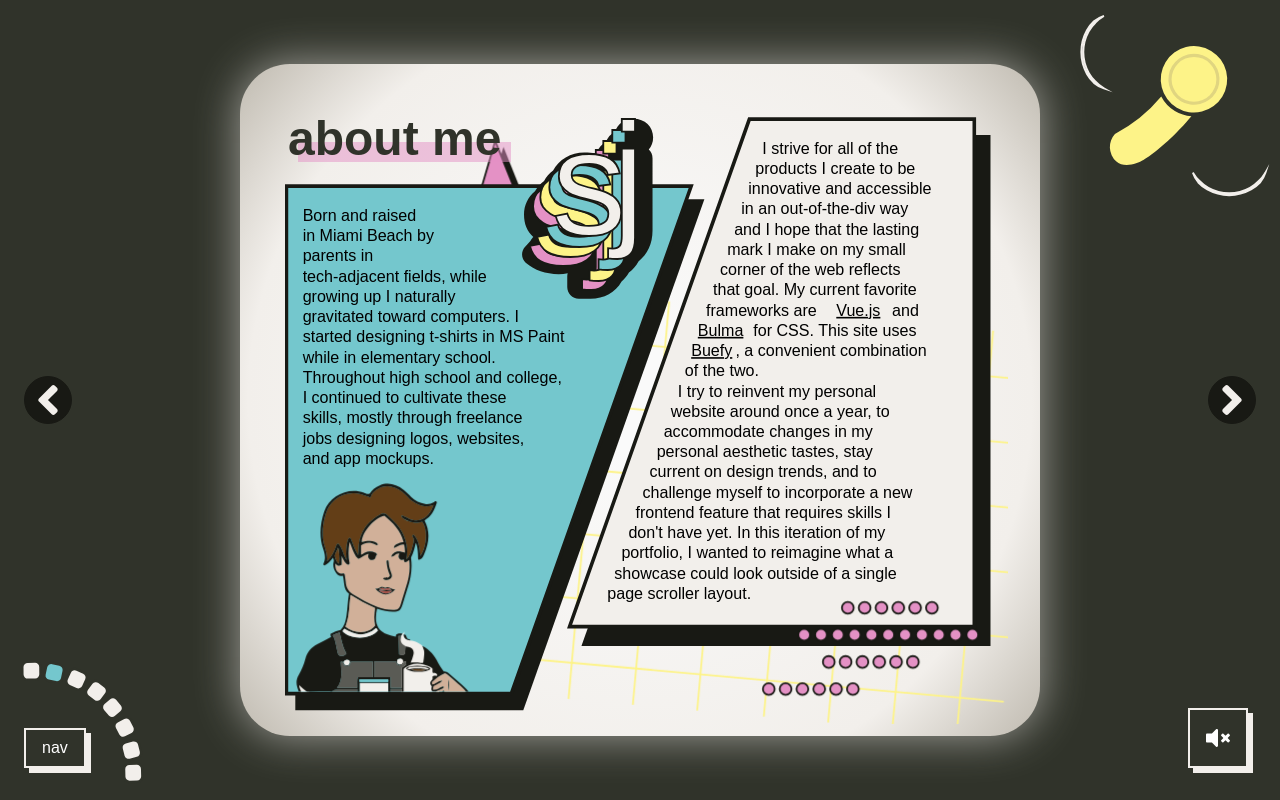
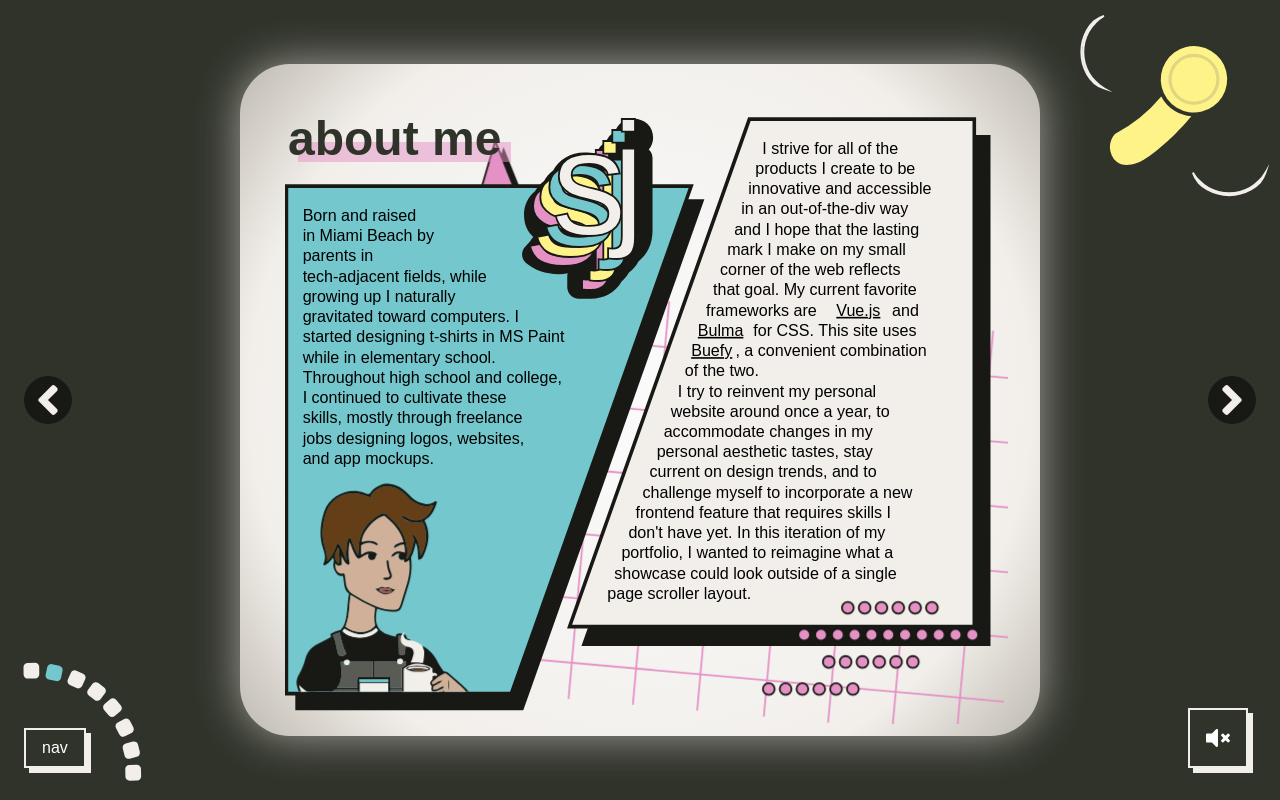
Before and after one commit to Samiam519/portfolio_2021, a Vue app: page /about in a window 1280 px wide. Built offline with nearby package versions, Linux system fonts and the light colour scheme.

Commit message:
save before publishing

```diff
--- a/src/App.vue
+++ b/src/App.vue
@@ -46,6 +46,7 @@ export default {
   mounted() {
     // if starting on a page other than home, send them to that path
     if(this.$route.path.length > 1){
+      console.log(this.$router.options.routes.findIndex(x => x.path === this.$route.path))
       this.changeSlide(this.$router.options.routes.findIndex(x => x.path === this.$route.path)+1)
     }
     // add listeners for keyboard
--- a/src/components/Carousel.vue
+++ b/src/components/Carousel.vue
@@ -18,11 +18,11 @@
       </audio>
     </div>
     <b-carousel
-        @change="slideChanged"
+        @change="playSound"
         :autoplay="false"
         :indicator="false"
         icon-size="is-large">
-        <router-view/>
+      <router-view/>
     </b-carousel>
   </div>
 </template>
@@ -51,10 +51,6 @@ export default {
     }, false);
   },
   methods: {
-    slideChanged(){
-      this.addHoverListener();
-      this.playSound()
-    },
     playSound() {
       // take sound setting as prop bc it gets passed properly now
       if (this.soundOn) {
@@ -63,15 +59,6 @@ export default {
         let randomClickSound = allSounds[Math.floor(Math.random() * allSounds.length)];
         randomClickSound.play();
       }
-    },
-    // TODO fix this
-    addHoverListener(){
-      document.querySelector('.wiggle').addEventListener('mouseover', (e)=>{
-        e.classList.add('animate__animated animate__headShake animate__infinite')
-      })
-      document.querySelector('.wiggle').addEventListener('mouseout', (e)=>{
-        e.classList.remove('animate__headShake')
-      })
     }
   }
 }
--- a/src/views/About.vue
+++ b/src/views/About.vue
@@ -8,28 +8,28 @@
           <g id="about">
             <g id="grid_3_" class="animate__animated animate__fadeIn _2 animate__slower">
               <g>
-                <line class="yellow-stroke" x1="141.28" y1="598.33" x2="818.23" y2="659.37"/>
-                <line class="yellow-stroke" x1="147.76" y1="526.41" x2="824.72" y2="587.45"/>
-                <line class="yellow-stroke" x1="154.25" y1="454.49" x2="831.2" y2="515.53"/>
-                <line class="yellow-stroke" x1="160.73" y1="382.58" x2="837.69" y2="443.62"/>
-                <line class="yellow-stroke" x1="167.22" y1="310.66" x2="844.17" y2="371.7"/>
-                <line class="yellow-stroke" x1="173.7" y1="238.74" x2="850.65" y2="299.78"/>
+                <line class="red-stroke" x1="141.28" y1="598.33" x2="818.23" y2="659.37"/>
+                <line class="red-stroke" x1="147.76" y1="526.41" x2="824.72" y2="587.45"/>
+                <line class="red-stroke" x1="154.25" y1="454.49" x2="831.2" y2="515.53"/>
+                <line class="red-stroke" x1="160.73" y1="382.58" x2="837.69" y2="443.62"/>
+                <line class="red-stroke" x1="167.22" y1="310.66" x2="844.17" y2="371.7"/>
+                <line class="red-stroke" x1="173.7" y1="238.74" x2="850.65" y2="299.78"/>
               </g>
               <g>
-                <line class="yellow-stroke" x1="228.4" y1="192.33" x2="187.73" y2="643.38"/>
-                <line class="yellow-stroke" x1="300.32" y1="198.82" x2="259.65" y2="649.87"/>
-                <line class="yellow-stroke" x1="372.24" y1="205.3" x2="331.57" y2="656.35"/>
-                <line class="yellow-stroke" x1="444.15" y1="211.79" x2="403.48" y2="662.84"/>
-                <line class="yellow-stroke" x1="516.07" y1="218.27" x2="475.4" y2="669.32"/>
+                <line class="red-stroke" x1="228.4" y1="192.33" x2="187.73" y2="643.38"/>
+                <line class="red-stroke" x1="300.32" y1="198.82" x2="259.65" y2="649.87"/>
+                <line class="red-stroke" x1="372.24" y1="205.3" x2="331.57" y2="656.35"/>
+                <line class="red-stroke" x1="444.15" y1="211.79" x2="403.48" y2="662.84"/>
+                <line class="red-stroke" x1="516.07" y1="218.27" x2="475.4" y2="669.32"/>
                 <g>
-                  <line class="yellow-stroke" x1="590.6" y1="224.99" x2="549.93" y2="676.04"/>
-                  <line class="yellow-stroke" x1="662.52" y1="231.48" x2="621.85" y2="682.52"/>
-                  <line class="yellow-stroke" x1="734.43" y1="237.96" x2="693.76" y2="689.01"/>
-                  <line class="yellow-stroke" x1="806.35" y1="244.45" x2="765.68" y2="695.49"/>
+                  <line class="red-stroke" x1="590.6" y1="224.99" x2="549.93" y2="676.04"/>
+                  <line class="red-stroke" x1="662.52" y1="231.48" x2="621.85" y2="682.52"/>
+                  <line class="red-stroke" x1="734.43" y1="237.96" x2="693.76" y2="689.01"/>
+                  <line class="red-stroke" x1="806.35" y1="244.45" x2="765.68" y2="695.49"/>
                 </g>
               </g>
             </g>
-            <g id="triangle_4_" class="animate__animated animate__fadeInUp _3">
+            <g id="triangle_4_" class="animate__animated animate__fadeInUp _3 ">
               <polygon class="black" points="258.82,39.03 235.11,119.77 289.11,114.5 		"/>
               <polygon class="red black-stroke small-stroke" points="249.6,32.44 225.89,113.18 279.89,107.92 		"/>
             </g>
@@ -107,7 +107,7 @@
                 <tspan x="0" y="248.89" class="abside svg-text-18">jobs designing logos, websites, </tspan>
                 <tspan x="0" y="271.52" class="abside svg-text-18">and app mockups.</tspan></text>
             </g>
-            <g id="avi" class="animate__animated animate__fadeInUp _3">
+            <g id="avi" class="animate__animated animate__fadeInUp _3 ">
               <polygon class="white" points="29.29,641.75 30.12,639.34 41.95,648.12 30.82,648.03 		"/>
               <path class="white" d="M144.42,648.04h42.56l-1.15-24.77l-17.62-26.24c0,0-4.53-5.08-13.35-6.24c-8.83-1.16-7.55-6.75-7.55-6.75
                 s1.67-4.11,1.21-3.29s-0.5,0.93-2.63,2.52c-2.14,1.59-2.84,8.74-2.84,8.74L144.42,648.04z"/>
@@ -271,7 +271,7 @@
               <path class="red-brown" d="M133.57,534.15c-4.8,0.89-9.32,0.67-14.04-0.48c1.84-1.6,3.67-2.19,5.76-1.1c0.88,0.46,1.65,0.34,2.55,0.09
                 C129.88,532.11,131.77,532.45,133.57,534.15z"/>
             </g>
-            <g id="logo"  class="animate__animated animate__fadeInDown _3">
+            <g id="logo"  class="animate__animated animate__fadeInDown _3 ">
               <path class="black" d="M426.18,28.51c0-12.19-9.2-21.04-21.88-21.04c-10.17,0-18.07,5.87-20.65,14.64
                 c-4.93,2.38-8.59,6.51-10.33,11.68c-4.58,2.29-8.06,6.14-9.87,10.93c-0.64,0.4-1.26,0.83-1.85,1.29
                 c-3.51-0.58-7.48-0.84-12.37-0.84c-15.06,0-28.69,8.05-34.9,20.33c-4.27,3.16-7.71,7.09-10.13,11.56
--- a/src/views/DSA.vue
+++ b/src/views/DSA.vue
@@ -76,17 +76,17 @@
       <tspan x="0" y="432" class="abside svg-text-18">my long sleeve skate tee design.</tspan></text>
     <a xlink:href="https://denverdsa.org" target="_blank" class="svg-link"><text transform="matrix(1 0 0 1 508.2216 294.9165)" class="abside svg-text-18">DenverDSA.org</text></a>
 	</g>
-  <g id="circle_4_" class="animate__animated animate__fadeIn _5">
+  <g id="circle_4_" class="animate__animated animate__fadeIn _5 ">
 		<circle class="black" cx="521.54" cy="604.69" r="46.3"/>
     <circle class="blue black-stroke small-stroke" cx="514.75" cy="595.21" r="46.3"/>
 	</g>
-  <g id="Z_4_" class="animate__animated animate__fadeIn _5">
+  <g id="Z_4_" class="animate__animated animate__fadeIn _5 ">
 		<polygon class="black" points="709.4,383.33 735.3,370.16 772.73,387.01 760.76,423.72 799.4,437.77 773.5,450.06 732.67,436.89
 			746.28,397.38 		"/>
     <polygon class="yellow black-stroke" points="706.35,376.75 732.26,363.58 769.69,380.43 757.72,417.14 796.35,431.19 770.45,443.48
 			729.62,430.31 743.23,390.8 		"/>
 	</g>
-  <g id="circles2_3_" class="animate__animated animate__fadeIn _5">
+  <g id="circles2_3_" class="animate__animated animate__fadeIn _5 ">
 		<g>
 			<circle class="yellow black-stroke small-stroke" cx="413.59" cy="605.16" r="6.59"/>
       <circle class="yellow black-stroke small-stroke" cx="394.79" cy="605.16" r="6.59"/>
--- a/src/views/Home.vue
+++ b/src/views/Home.vue
@@ -17,7 +17,7 @@
               <line class="blue-stroke" x1="772.85" y1="308.73" x2="399.24" y2="233.7"/>
               <line class="blue-stroke" x1="760.89" y1="368.3" x2="387.27" y2="293.27"/>
             </g>
-            <g id="triangle-lines" class="animate__animated animate__fadeInTopLeft _4 animate__fast">
+            <g id="triangle-lines" class="animate__animated animate__fadeInTopLeft _4  animate__fast">
               <path class="yellow" d="M746.6,620.29l8.92-6.72L784,592.07l-.93-10.1q-23,17.32-45.92,34.67Z"/>
               <path class="yellow" d="M726.4,612.5l4.33-3.27L782,570.57l-1-11.09-64.92,49Z"/>
               <path class="yellow"
@@ -75,27 +75,27 @@
               <path class="blue"
                     d="M631.61,351.23l25.16-5.6-.34-1-25.53,4.45-25.51,4.54-51,9.06-51,9.2-50.91,9.36c-17,3.13-34,6.07-51,9.08s-33.91,6.34-50.7,10-33.53,7.49-50.19,11.56S267.37,420.19,251,425l.34,1q10.59-1.16,21.11-2.55-11.09,2.81-22.13,5.74c34.49-4.57,68.64-10.17,102.69-16.07s67.94-12.3,101.74-19,67.46-13.74,101-21.2,67-15.3,100-24.14q-18.91,2.49-37.7,5.38Z"/>
             </g>
-            <g id="circle" class="animate__animated animate__fadeIn _4 animate__fast wiggle">
+            <g id="circle" class="animate__animated animate__fadeIn _4  animate__fast ">
               <circle class="dark-grey" cx="592.7" cy="483" r="30.62"/>
               <circle class="red dark-grey-stroke" cx="588.21" cy="476.73" r="30.62"/>
             </g>
-            <g id="triangle" class="animate__animated animate__fadeIn _4 animate__fast wiggle">
+            <g id="triangle" class="animate__animated animate__fadeIn _4  animate__fast ">
               <polygon class="dark-grey" points="447.28 57.83 423.58 138.57 477.58 133.3 447.28 57.83"/>
               <polygon class="red dark-grey-stroke" points="438.06 51.24 414.36 131.98 468.36 126.71 438.06 51.24"/>
             </g>
-            <g id="thunderbolt" class="animate__animated animate__fadeIn _4 animate__fast wiggle">
+            <g id="thunderbolt" class="animate__animated animate__fadeIn _4  animate__fast ">
               <polygon class="dark-grey"
                        points="149.79 492.87 187.84 497.56 180.23 520.39 191.94 522.58 180.81 544.39 190.58 546.33 144.52 612.29 150.16 558.59 138.08 556.68 147.81 533.35 133.99 530.92 149.79 492.87"/>
               <polygon class="yellow dark-grey-stroke"
                        points="144.3 488.92 182.35 493.61 174.74 516.43 186.45 518.63 175.33 540.43 185.09 542.38 139.03 608.34 144.67 554.63 132.6 552.73 142.32 529.39 128.5 526.97 144.3 488.92"/>
             </g>
-            <g id="Z" class="animate__animated animate__fadeIn _4 animate__fast wiggle">
+            <g id="Z" class="animate__animated animate__fadeIn _4  animate__fast ">
               <polygon class="dark-grey"
                        points="43.65 175.01 69.55 161.84 106.99 178.69 95.02 215.4 133.65 229.45 107.75 241.74 66.92 228.57 80.53 189.06 43.65 175.01"/>
               <polygon class="blue dark-grey-stroke"
                        points="40.61 168.42 66.51 155.25 103.94 172.1 91.97 208.81 130.61 222.86 104.7 235.15 63.88 221.98 77.48 182.47 40.61 168.42"/>
             </g>
-            <g id="zigzag" class="animate__animated animate__fadeIn _4 animate__fast wiggle">
+            <g id="zigzag" class="animate__animated animate__fadeIn _4  animate__fast ">
               <polygon class="dark-grey"
                        points="704.03 328.93 721.59 339.91 714.57 311.81 742.67 304.9 734.76 276.25 763.52 269.01 756.06 241.13 783.94 234.98 765.72 223.79 738.5 230.59 745.74 259.13 717.2 266.37 726.04 294.77 696.57 301.93 704.03 328.93"/>
               <polygon class="blue dark-grey-stroke"
```
Also changed, not shown: src/views/Accomplish.vue (+3 -3 lines), src/views/LunchLaunch.vue (+5 -5 lines), src/views/Maximus.vue (+8 -8 lines), src/views/Quidditch.vue (+5 -5 lines).
